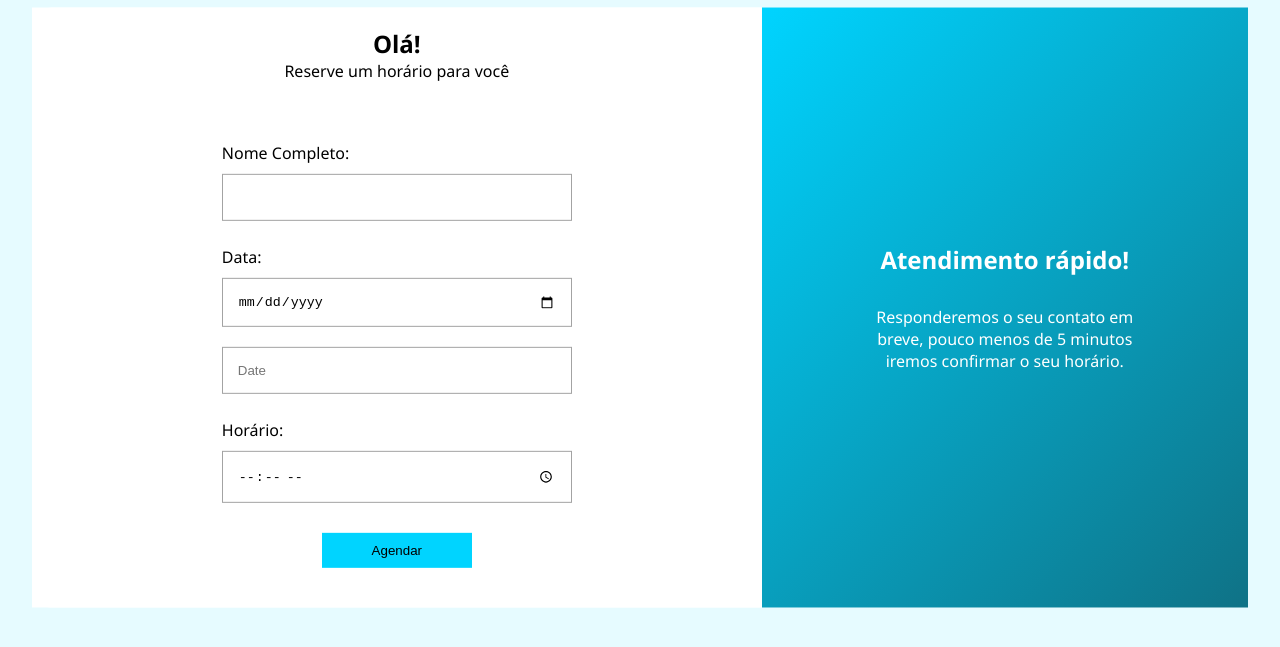
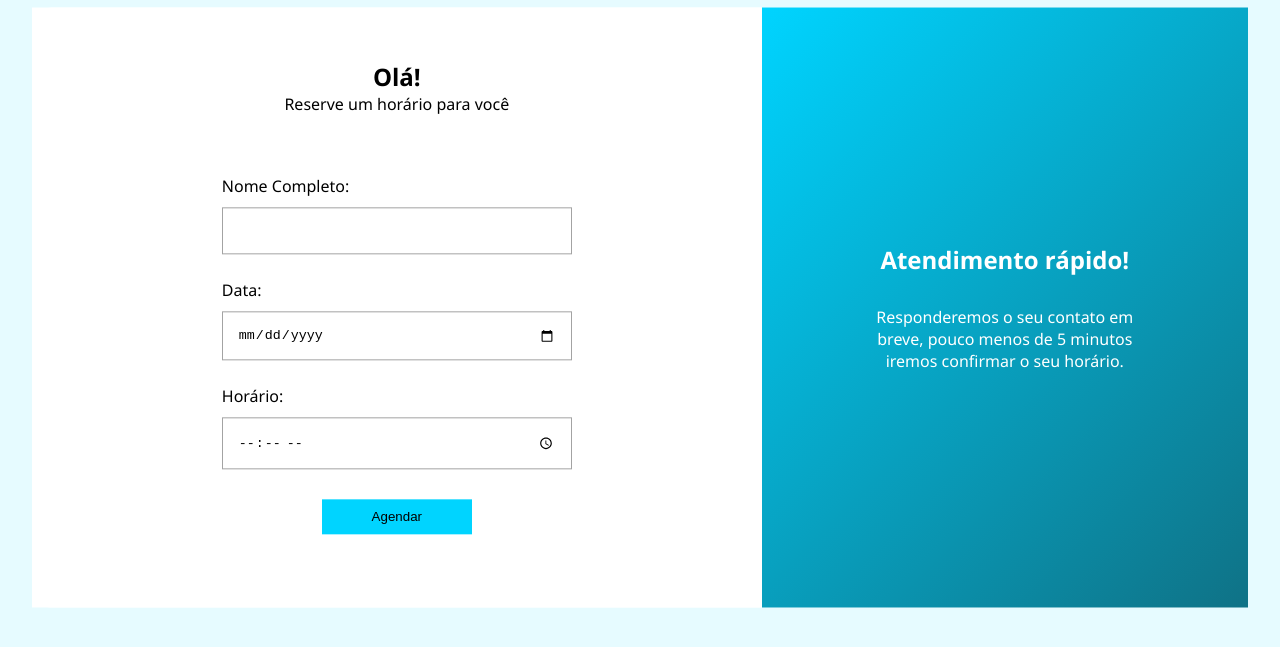
Before and after one commit to ledevwd/agendamento, a plain HTML site: page index.html in a window 1280 px wide. Shown: the part 129-776 px from the top of the page. Drawn offline with Linux system fonts and the light colour scheme.

Commit message:
Update index.html

```diff
--- a/index.html
+++ b/index.html
@@ -23,8 +23,7 @@
                         </label>
                         <label for="input-date">
                             <span>Data:</span>
-                            <input id="input-date" type="date" value="dd/mm/aaaa" placeholder="dd/mm/aaaa">
-                            <input placeholder="Date" class="textbox-n" type="text" onfocus="(this.type='date')" id="date">
+                            <input id="input-date" type="date">
                         </label>
                         <label for="input-time">
                             <span>Horário:</span>
```
